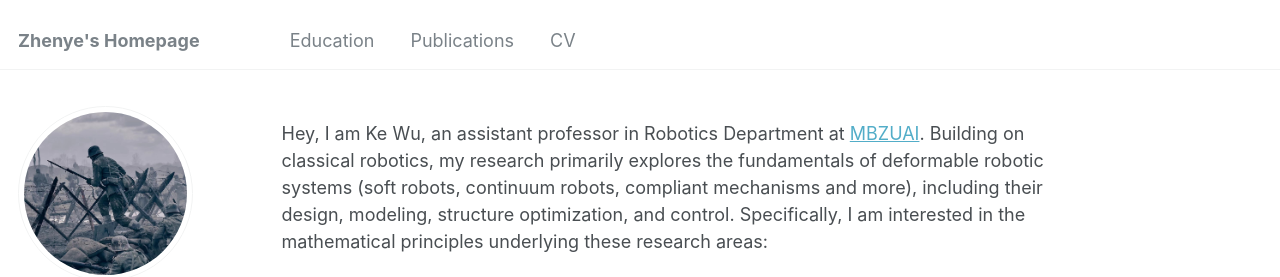
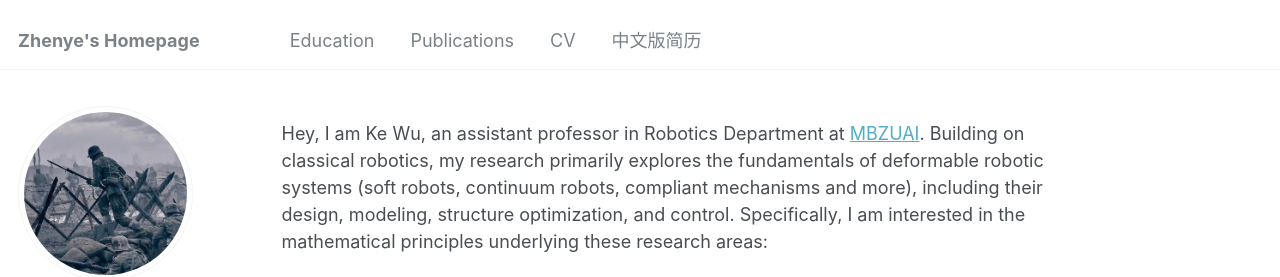
Before and after one commit to Luke-Luo1/lukeluo, a Jekyll site: the page built from _pages/about.md, in a window 1280 px wide. Shown: the top 277 px of the page. Built offline with Jekyll 4.4.1, drawn with Linux system fonts in a browser that asks for light colours; some web fonts are replaced.

Commit message:
Update navigation.yml

```diff
--- a/_data/navigation.yml
+++ b/_data/navigation.yml
@@ -8,6 +8,9 @@ main:
     url: "https://scholar.google.com/citations?user=UOd1SfAAAAAJ&hl=en&oi=sra"
 
   - title: "CV"
+    url: "https://sobothub.github.io/files/CV_KeWforMBZUAI.pdf"
+
+  - title: "中文版简历"
     url: "https://sobothub.github.io/files/CV_KeWforMBZUAI.pdf"
 
  # - title: "Talks"
```
